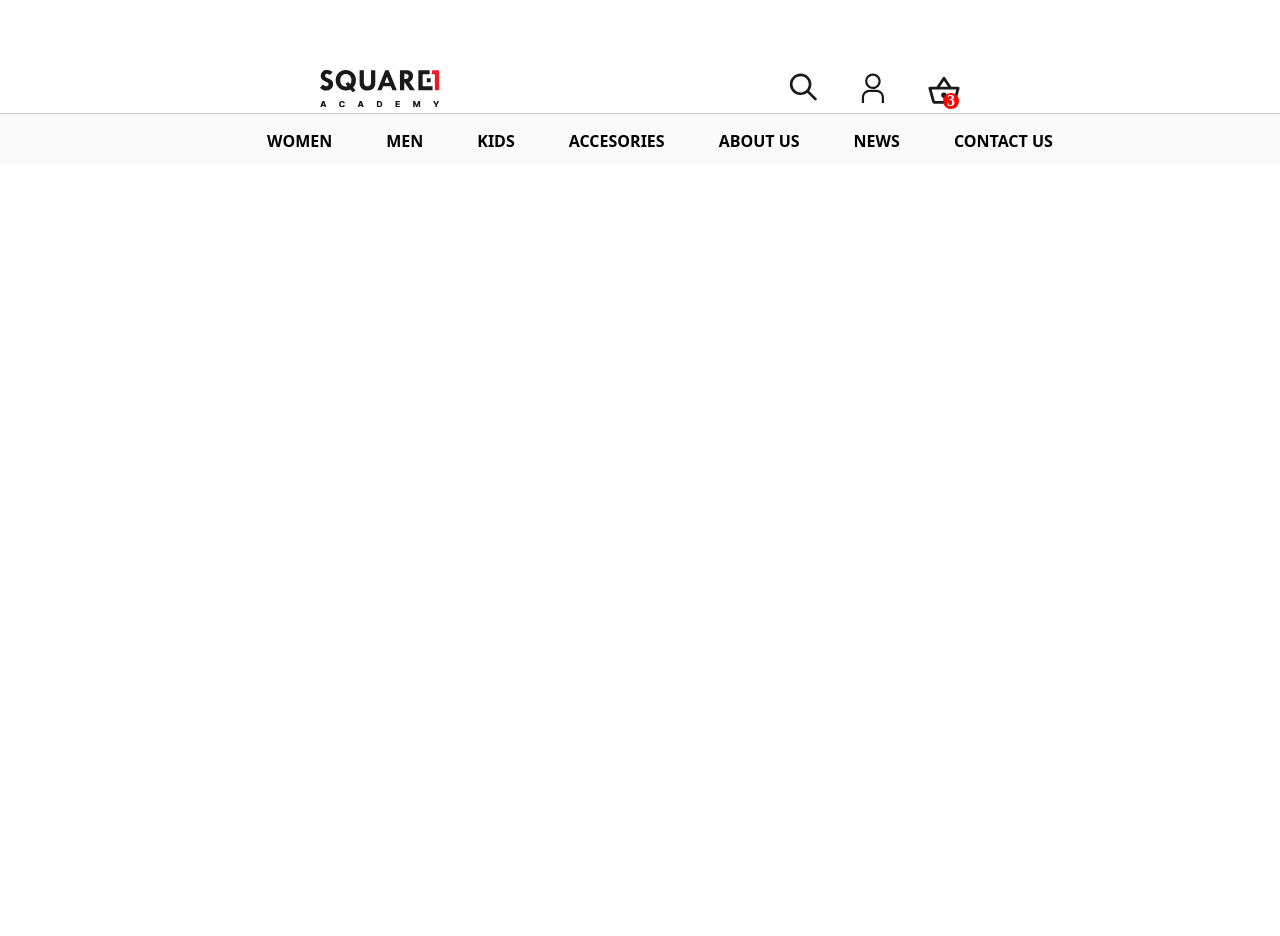
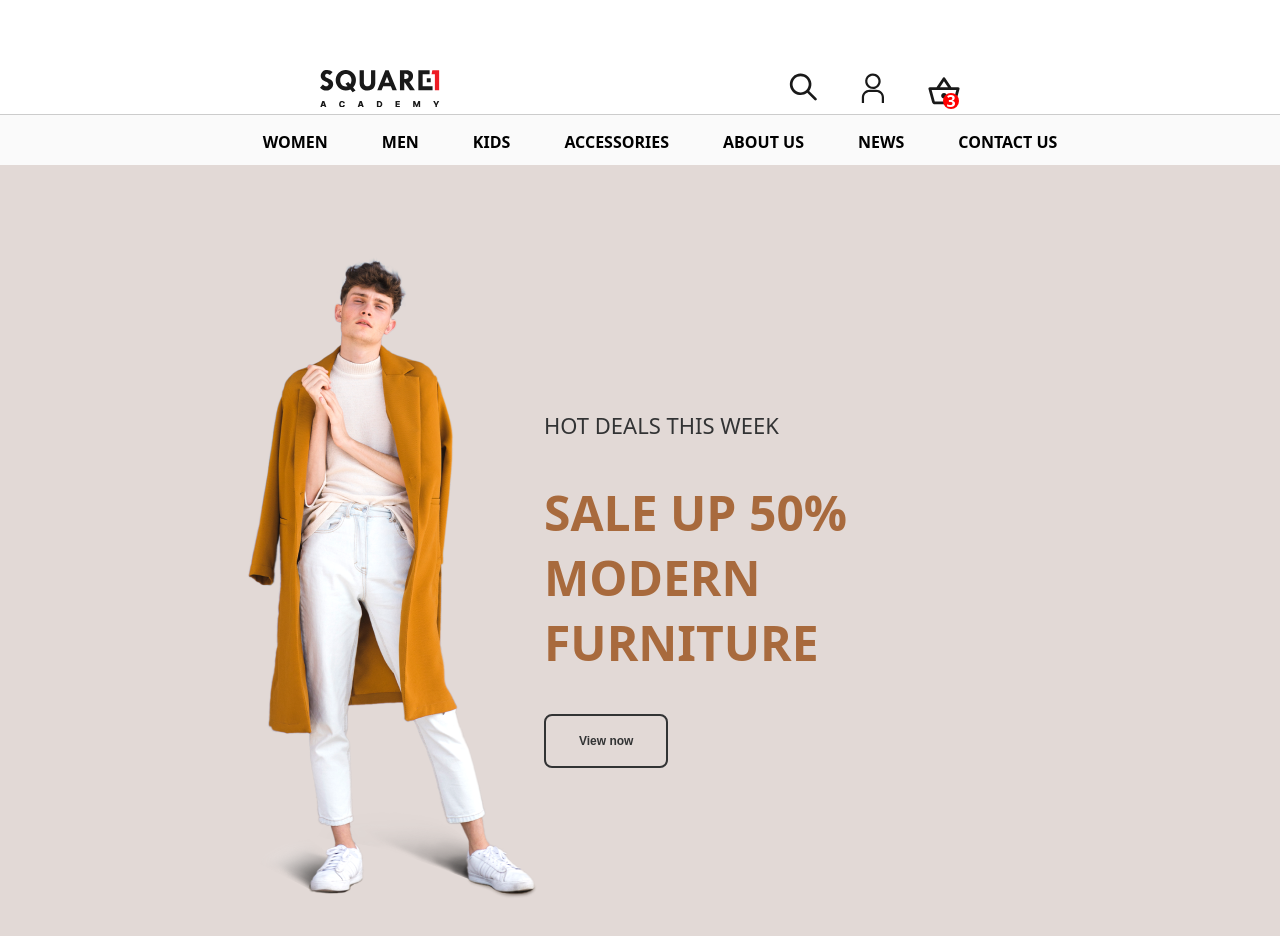
Before and after one commit to sebasrpg1232/firstproyect_sq1, a plain HTML site: page index.html in a window 1280 px wide. Before the commit the page ends 800 px from the top, so only its background shows below. Drawn offline with Linux system fonts and the light colour scheme.

Commit message:
[ADD] web hero section

```diff
--- a/index.html
+++ b/index.html
@@ -36,12 +36,28 @@
           <li><a href="#" class="principal_nav_item">WOMEN</a></li>
           <li><a href="#" class="principal_nav_item">MEN</a></li>
           <li><a href="#" class="principal_nav_item">KIDS</a></li>
-          <li><a href="#" class="principal_nav_item">ACCESORIES</a></li>
+          <li><a href="#" class="principal_nav_item">ACCESSORIES</a></li>
           <li><a href="#" class="principal_nav_item">ABOUT US</a></li>
           <li><a href="#" class="principal_nav_item">NEWS</a></li>
           <li><a href="#" class="principal_nav_item">CONTACT US</a></li>
         </ul>
       </nav>
     </header>
+    <main>
+      <section id="hero_section">
+        <div id="hero_section_image_container">
+          <img
+            src="./assets/homepage_img_1.png"
+            alt="hero-section-img"
+            style="width: 100%"
+          />
+        </div>
+        <div id="hero_section_info_container">
+          <p id="hero_section_info">HOT DEALS THIS WEEK</p>
+          <h1 id="hero_section_title">SALE UP 50% MODERN FURNITURE</h1>
+          <button id="hero_section_btn">View now</button>
+        </div>
+      </section>
+    </main>
   </body>
 </html>
--- a/styles/index.css
+++ b/styles/index.css
@@ -1,6 +1,7 @@
 body {
     margin: 0;
     padding: 0;
+    font-family: system-ui, -apple-system, BlinkMacSystemFont, 'Segoe UI', Roboto, Oxygen, Ubuntu, Cantarell, 'Open Sans', 'Helvetica Neue', sans-serif;
 }
 
 #general_nav_container {
@@ -74,8 +75,46 @@ li {
     color: black;
     font-weight: bold;
     font-size: 16px;
-    font-family: system-ui, -apple-system, BlinkMacSystemFont, 'Segoe UI', Roboto, Oxygen, Ubuntu, Cantarell, 'Open Sans', 'Helvetica Neue', sans-serif;
 }
+
+#hero_section {
+    background-color: rgba(219, 208, 204, 0.8);
+    height: 826px;
+    display: flex;
+    justify-content: center;
+    align-items: center;
+}
+
+#hero_section_image_container {
+    width: 308px;
+}
+
+#hero_section_info {
+    color: #323334;
+    font-weight: normal;
+    font-size: 22px;
+}
+
+#hero_section_title {
+    color: #A86A3D;
+    font-weight: bold;
+    font-size: 48px;
+    width: 500px;
+}
+
+#hero_section_btn {
+    background: none;
+    font-size: 12px;
+    color: #323334;
+    font-weight: bold;
+    border: 2px solid #323334;
+    box-shadow: none;
+    height: fit-content;
+    width: fit-content;
+    padding: 18px 33px;
+    border-radius: 8px;
+}
+
 
 
 @media (min-width: 640px) {}
```
